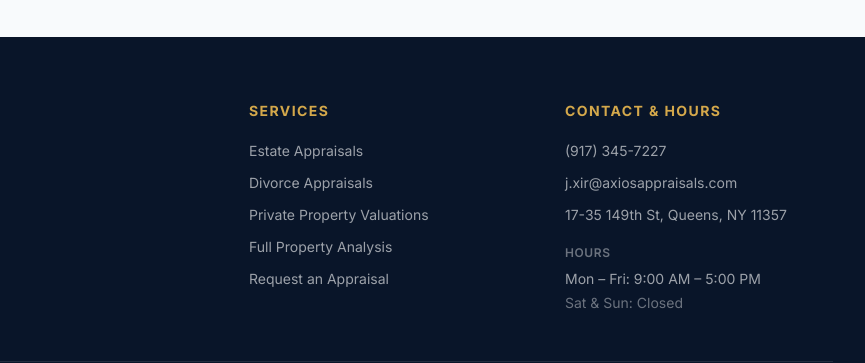
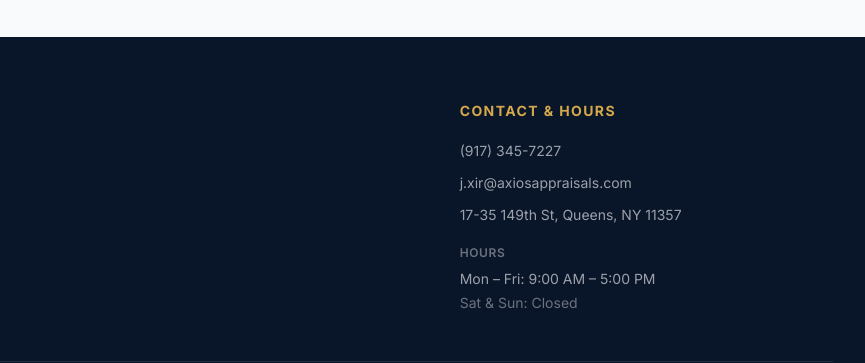
Before and after one commit to Madmonk2523/AxiosAppraisals, a plain HTML site: page index.html in a window 1280 px wide. Shown: the part 4638-5001 px from the top of the page, 415-1280 px from the left. Drawn offline with nearby package versions, Linux system fonts and the light colour scheme.

Commit message:
Remove Services column from footer on all pages

```diff
--- a/index.html
+++ b/index.html
@@ -715,7 +715,7 @@
   ============================================== -->
   <footer style="background:#091529;" class="text-white">
     <div class="max-w-7xl mx-auto px-4 sm:px-6 lg:px-8 py-16">
-      <div class="grid sm:grid-cols-2 lg:grid-cols-4 gap-12 mb-12">
+<div class="grid sm:grid-cols-2 lg:grid-cols-3 gap-12 mb-12">
 
         <!-- Brand column -->
         <div class="lg:col-span-2">
@@ -753,18 +753,6 @@
               </svg>
             </a>
           </div>
-        </div>
-
-        <!-- Services column -->
-        <div>
-          <h3 class="text-sm font-bold uppercase tracking-widest mb-5" style="color:#d4a84b;">Services</h3>
-          <ul class="space-y-3 text-sm text-white/60">
-            <li><a href="services.html" class="hover:text-white transition-colors">Estate Appraisals</a></li>
-            <li><a href="services.html" class="hover:text-white transition-colors">Divorce Appraisals</a></li>
-            <li><a href="services.html" class="hover:text-white transition-colors">Private Property Valuations</a></li>
-            <li><a href="services.html" class="hover:text-white transition-colors">Full Property Analysis</a></li>
-            <li><a href="contact.html" class="hover:text-white transition-colors">Request an Appraisal</a></li>
-          </ul>
         </div>
 
         <!-- Contact + Hours column -->
```
Also changed, not shown: about.html (+1 -11 lines), attorneys.html (+1 -11 lines), contact.html (+1 -11 lines), homeowners.html (+1 -1 lines), lenders.html (+1 -1 lines), services.html (+1 -11 lines).
